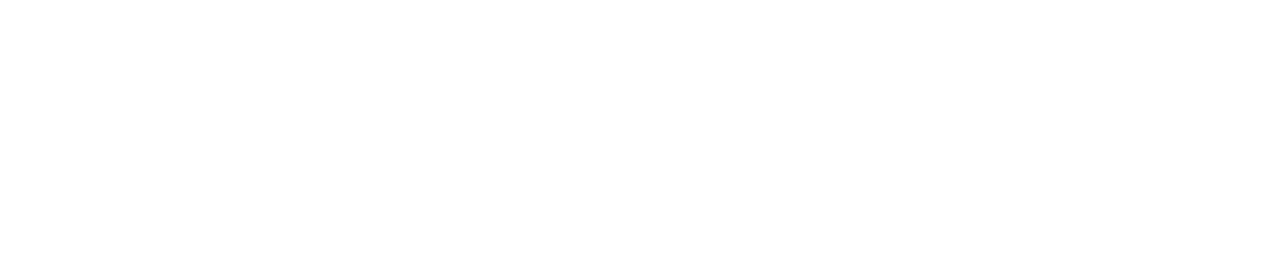
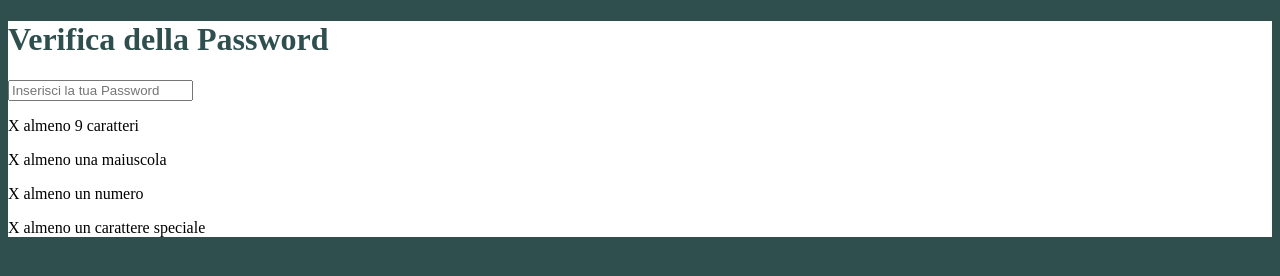
Before and after one commit to CodeYouness/kata-strong-password-validator, a plain HTML site: page index.html in a window 1280 px wide. Drawn offline with Linux system fonts and the light colour scheme.

Commit message:
first style

```diff
--- a/index.html
+++ b/index.html
@@ -9,6 +9,20 @@
 </head>
 
 <body>
+    <main>
+        <div>
+            <h1>Verifica della Password</h1>
+            <input type="password" name="password" id="password" placeholder="Inserisci la tua Password">
+            <div>
+                <p>X almeno 9 caratteri</p>
+                <p>X almeno una maiuscola</p>
+                <p>X almeno un numero</p>
+                <p>X almeno un carattere speciale</p>
+            </div>
+        </div>
+    </main>
+
+
     <script src="script.js"></script>
 </body>
 
--- a/style.css
+++ b/style.css
@@ -0,0 +1,11 @@
+body {
+    background-color: darkslategrey;
+}
+
+div {
+    background-color: white;
+}
+
+h1 {
+    color: darkslategrey;
+}
```
